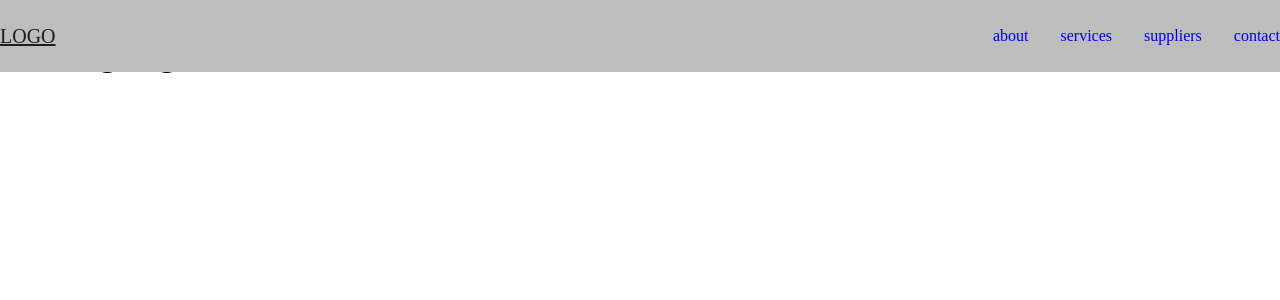
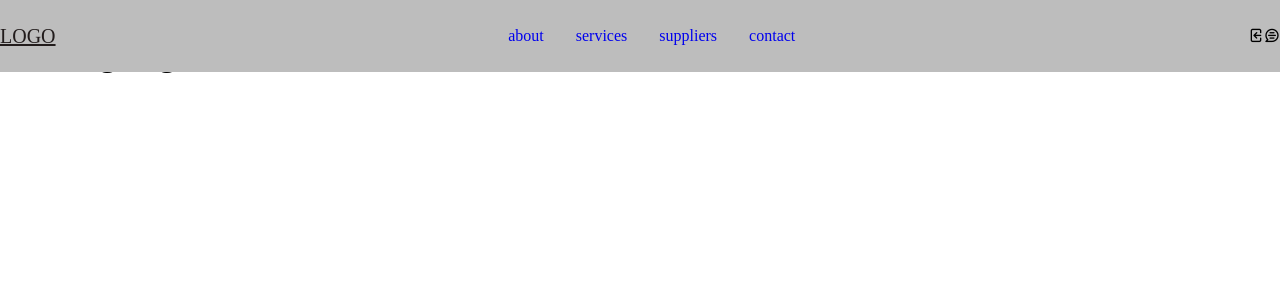
Before and after one commit to eventTeamPlayersManegement/event_Management_final_Project, a React (Vite) app: page / in a window 1280 px wide. Shown: the top 300 px of the page. Built offline with nearby package versions, Linux system fonts and the light colour scheme.

Commit message:
navigation

```diff
--- a/src/components/Header/Index.jsx
+++ b/src/components/Header/Index.jsx
@@ -16,7 +16,7 @@ export default function Header() {
             return (
               <ul className="nav__list">
                 <li className="nav__item" key={el}>
-                  <Link to={el.id} className="nav__link">
+                  <Link to={el} className="nav__link">
                     {el}
                   </Link>
                 </li>
@@ -29,6 +29,10 @@ export default function Header() {
             onClick={() => setToggle(!toggle)}
           ></i>
         </div>
+        <div>
+          <i className="uil uil-signin"></i>
+          <i className="uil uil-comment-message"></i>
+        </div>
         <div className="nav__toggle" onClick={() => setToggle(!toggle)}>
           <i className="uil uil-bars nav__icon"></i>
         </div>
```
